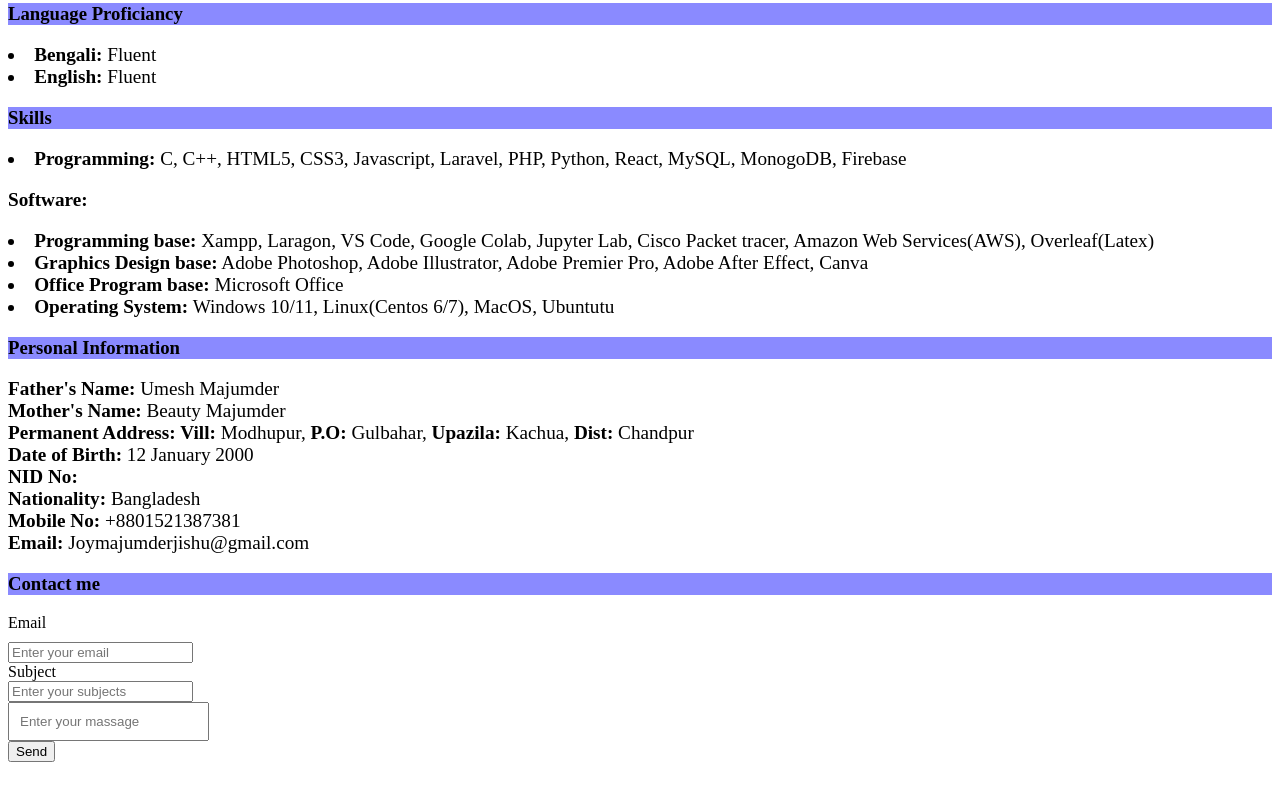
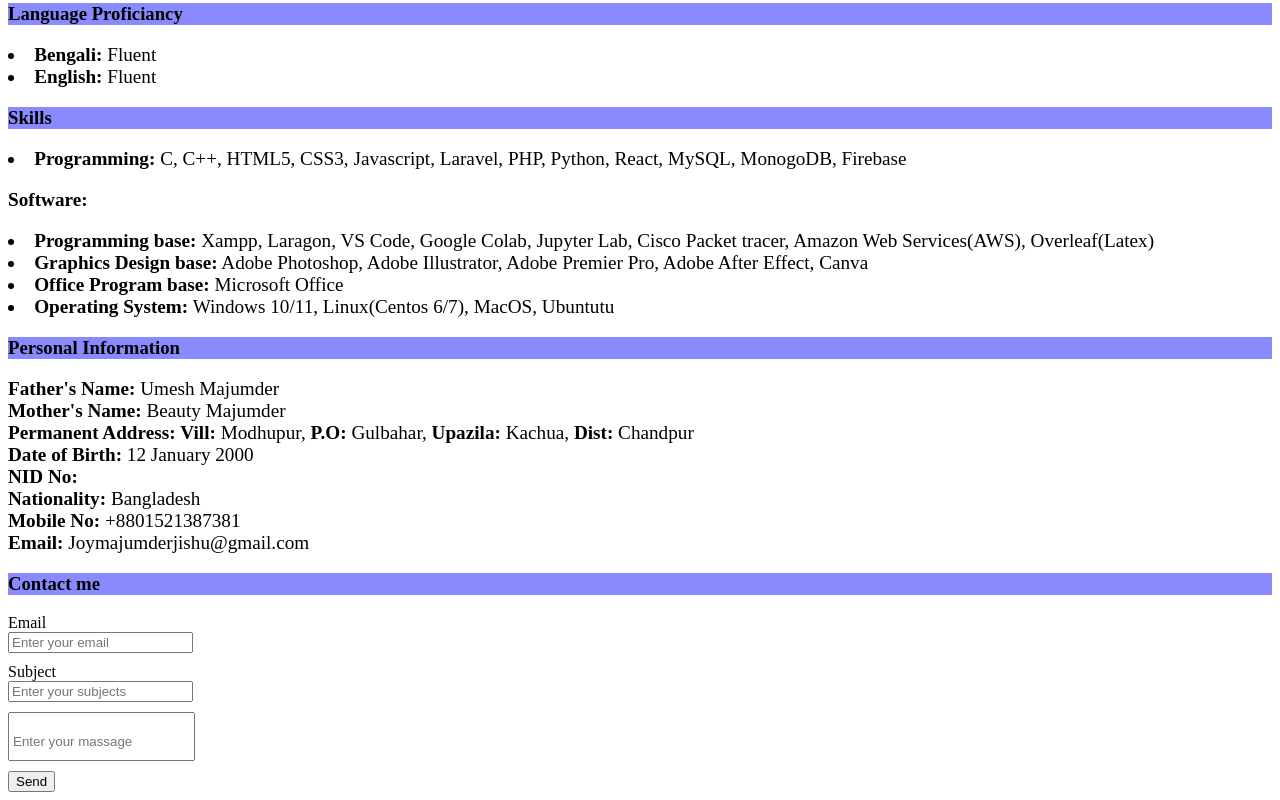
Before and after one commit to joymajumder23/my-first-portfolio, a plain HTML site: page index.html in a window 1280 px wide. Shown: the part 958-1758 px from the top of the page. Before the commit the page ends 1728 px from the top, so only its background shows below. Drawn offline with Linux system fonts and the light colour scheme.

Commit message:
thir commit

```diff
--- a/index.html
+++ b/index.html
@@ -66,7 +66,7 @@
         <div class="form">
             <label for="email">Email</label><br>
             <input type="email" id="" class="email" placeholder="Enter your email"><br>
-            <label for="subject" class="sub">Subject</label><br>
+            <label for="subject">Subject</label><br>
             <input type="text" id="" class="subject" placeholder="Enter your subjects"><br>
             <input type="text" id="msg" class="text" placeholder="Enter your massage">
             <button>Send</button>
--- a/styles/style.css
+++ b/styles/style.css
@@ -37,8 +37,12 @@
 }
 #msg{
     display: block;
-    padding: 10px 10px 10px;
+    padding: 20px 3px 10px;
+    margin-bottom: 10px;
 }
-.email, .sub{
-    margin-top: 10px;
+.subject{
+    margin-bottom: 10px;
 }
+.email{
+    margin-bottom: 10px;
+}
```
